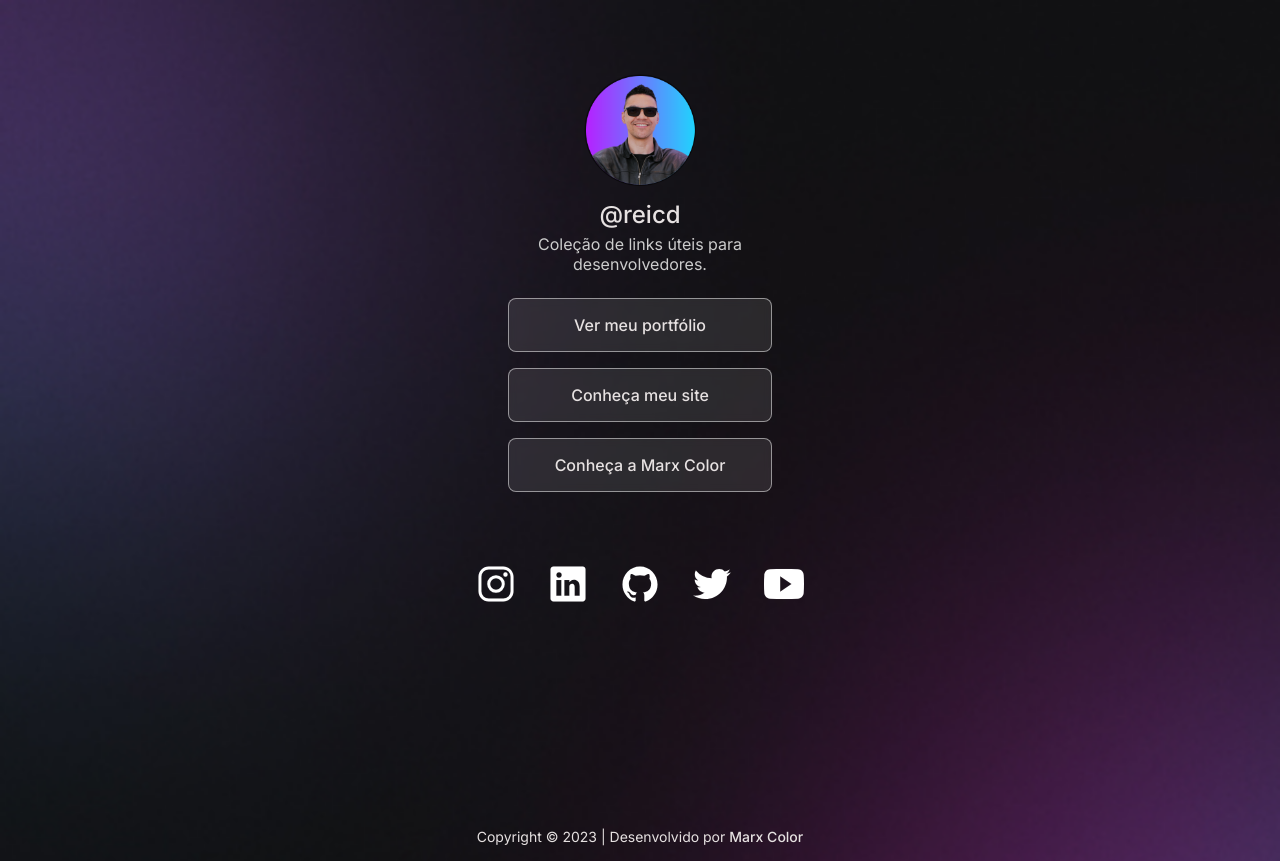
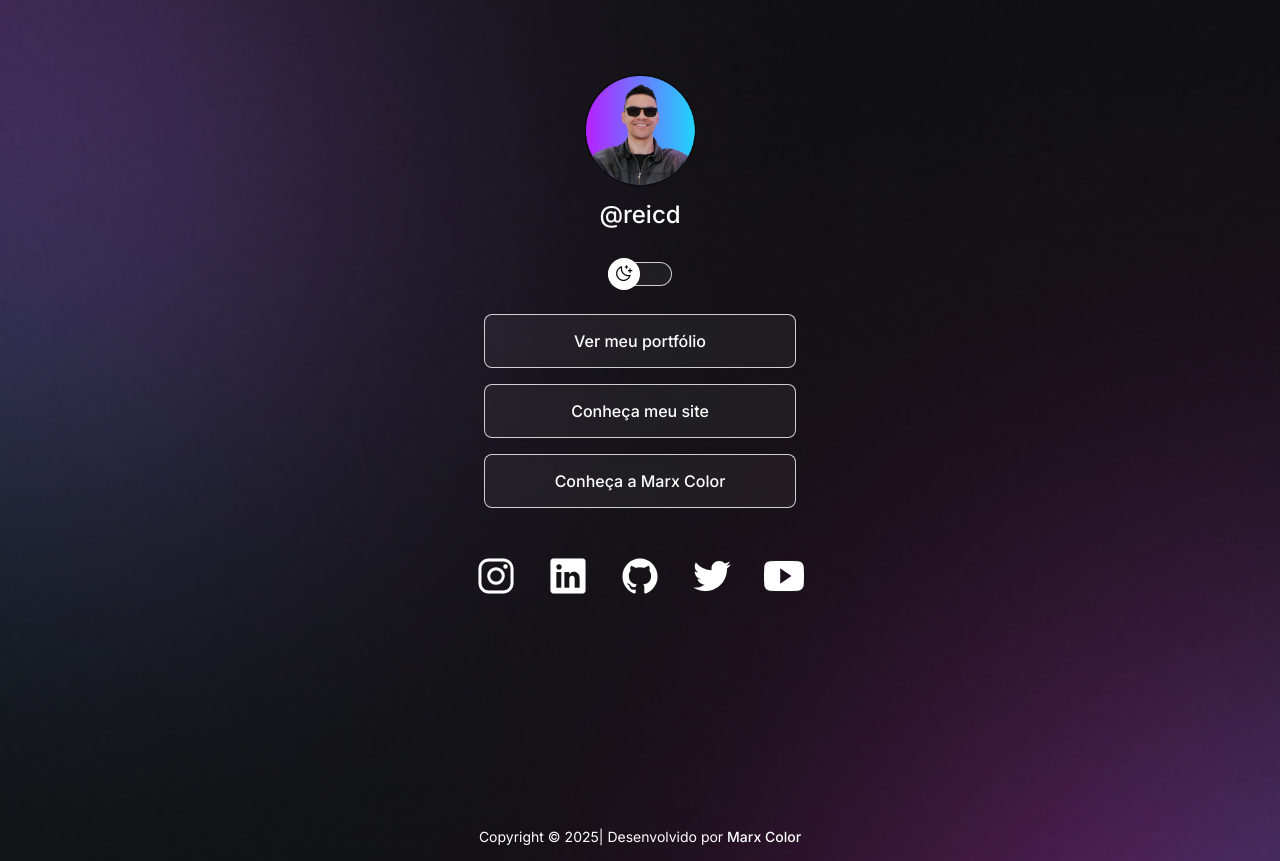
Before and after one commit to Marx-Color/contatosimples, a plain HTML site: page index.html in a window 1280 px wide. Drawn offline with nearby package versions, Linux system fonts and the light colour scheme.

Commit message:
falta só o js
Trocar a foto

```diff
--- a/index.html
+++ b/index.html
@@ -1,43 +1,92 @@
 <!DOCTYPE html>
-<html lang="pt-br">
+<html lang="pt-br" class="">
   <head>
-    <link rel="preconnect" href="https://fonts.googleapis.com">
-    <link rel="preconnect" href="https://fonts.gstatic.com" crossorigin>
-    <link href="https://fonts.googleapis.com/css2?family=Bebas+Neue&family=Inter:ital,opsz,wght@0,14..32,100..900;1,14..32,100..900&display=swap" rel="stylesheet">
-    <meta charset="UTF-8">
-    <meta name="viewport" content="width=device-width, initial-scale=1.0">
+    <link rel="preconnect" href="https://fonts.googleapis.com" />
+    <link rel="preconnect" href="https://fonts.gstatic.com" crossorigin />
+    <link
+      href="https://fonts.googleapis.com/css2?family=Bebas+Neue&family=Inter:ital,opsz,wght@0,14..32,100..900;1,14..32,100..900&display=swap"
+      rel="stylesheet"
+    />
+    <meta charset="UTF-8" />
+    <meta name="viewport" content="width=device-width, initial-scale=1.0" />
     <title>DevLinks</title>
-    <link rel="stylesheet" href="style.css">
+    <link rel="stylesheet" href="style.css" />
   </head>
-  <link rel="icon" href="favicon.svg"  type="image/svg+xml">
+  <link rel="icon" href="favicon.svg" type="image/svg+xml" />
   <body>
     <div class="container">
       <div class="profile">
-      <img src="image/avatar-light.png" alt="Avatar do Usuário" class="avatar">
+        <img
+          src="image/avatar-light.png"
+          alt="Avatar do Usuário"
+          class="avatar"
+        />
         <h1 class="name">@reicd</h1>
-      <p class="description">Coleção de links úteis para desenvolvedores.</p>
+      </div>
+      <div id="switch">
+        <button>
+          </button>
+          <span></span>
+      </div>
+      <div>
+
         <ul>
-
-        <li><a href="https://marx-color.github.io/portifolio2025/">Ver meu portfólio</a></li>
-        <li><a href="https://www.duarterc.eu.org/site/">Conheça meu site</a></li>
-        <li><a href="https://www.canteiroeobra.eng.br/marxcolor/">Conheça a Marx Color</a></li>
-
+          <li>
+            <a href="https://marx-color.github.io/portifolio2025/"
+              >Ver meu portfólio</a
+            >
+          </li>
+          <li>
+            <a href="https://www.duarterc.eu.org/site/">Conheça meu site</a>
+          </li>
+          <li>
+            <a href="https://www.canteiroeobra.eng.br/marxcolor/"
+              >Conheça a Marx Color</a
+            >
+          </li>
         </ul>
       </div>
       <div class="social-icons">
-        <a href="https://www.instagram.com/reicd1/"><ion-icon name="logo-instagram"></ion-icon></a>
-        <a href="https://www.linkedin.com/in/reicd/"><ion-icon name="logo-linkedin"></ion-icon></a>
-        <a href="https://www.github.com/reicd"><ion-icon name="logo-github"></ion-icon></a>
-       <a href="https://x.com/reicd"><ion-icon name="logo-twitter"></ion-icon></a>
-        <a href="https://www.youtube.com/reicd1"><ion-icon name="logo-youtube"></ion-icon></a>
+        <a href="https://www.instagram.com/reicd1/"
+          ><ion-icon name="logo-instagram"></ion-icon
+        ></a>
+        <a href="https://www.linkedin.com/in/reicd/"
+          ><ion-icon name="logo-linkedin"></ion-icon
+        ></a>
+        <a href="https://www.github.com/reicd"
+          ><ion-icon name="logo-github"></ion-icon
+        ></a>
+        <a href="https://x.com/reicd"
+          ><ion-icon name="logo-twitter"></ion-icon
+        ></a>
+        <a href="https://www.youtube.com/reicd1"
+          ><ion-icon name="logo-youtube"></ion-icon
+        ></a>
       </div>
     </div>
     <footer>
-    <p>Copyright © 2023 | Desenvolvido por <a href="https://www.canteiroeobra.eng.br/marxcolor/" target="_blank" rel="nofollow">Marx Color</a></p>
+      <p>
+        Copyright © <span id="year"></span>| Desenvolvido por
+        <a
+          href="https://www.canteiroeobra.eng.br/marxcolor/"
+          target="_blank"
+          rel="nofollow"
+          >Marx Color</a
+        >
+      </p>
     </footer>
 
+    <script
+      type="module"
+      src="https://unpkg.com/ionicons@7.1.0/dist/ionicons/ionicons.esm.js"
+    ></script>
+    <script
+      nomodule
+      src="https://unpkg.com/ionicons@7.1.0/dist/ionicons/ionicons.js"
+    ></script>
 
-    <script type="module" src="https://unpkg.com/ionicons@7.1.0/dist/ionicons/ionicons.esm.js"></script>
-<script nomodule src="https://unpkg.com/ionicons@7.1.0/dist/ionicons/ionicons.js"></script>
+    <script>
+      document.getElementById("year").textContent = new Date().getFullYear()
+    </script>
   </body>
 </html>
--- a/style.css
+++ b/style.css
@@ -3,9 +3,25 @@
   margin: 0;
   padding: 0;
 }
+:root{
+  --text-color:#ffffff;
+  --bg-url: url('image/bg-mobile.jpg');
+  --stroke-color: rgba(255, 255, 255, 0.791);
+  --suface-color: rgba(255, 255, 255, 0.05);
+  --switch-bg: url('assets/moon-stars.svg');
+
+}
+.light{
+  --text-color:#000000;
+  --bg-url: url('image/bg-mobile-light.jpg');
+  --stroke-color: rgba(0, 0, 0, 0.1);
+  --suface-color: rgba(246, 49, 49, 0.476);
+  --switch-bg: url('assets/sun.svg');
+}
 body{
 
-  background: url('image/bg-mobile.jpg') no-repeat top center/cover;
+  background: var(--bg-url) no-repeat top center/cover;
+  color: var(--text-color);
 }
 .container{
  width: 360px;
@@ -26,14 +42,46 @@ body{
 .name{
   font-size: 24px;
   margin: 10px 0 5px 0;
-  color: #e6e1e1;
+  color:var(--text-color);
   font-weight: 500;
 
 }
-.description{
-  font-size: 16px;
-  color: #cccccc;
+#switch{
+
+  position: relative;
+  width: 64px;
+
+  margin: 4px auto;
 }
+#switch button{
+  width: 32px;
+  height: 32px;
+  background-repeat: no-repeat;
+  background-position: center;
+  background: white var(--switch-bg) no-repeat center/ 60%;
+  border: 0;
+  border-radius: 50%;
+  position: absolute;
+  z-index: 1 ;
+  top: 50%;
+  transform: translateY(-50%);
+
+}
+#switch span {
+    display: block;
+    width: 64px;
+    height: 24px;
+    background: var(--suface-color);
+    border: 1px solid var(--stroke-color);
+    backdrop-filter: blur(4px);
+    -webkit-backdrop-filter: blur(4px);
+    border-radius: 9999px;
+}
+
+.light #switch button{
+  left: 32px;
+}
+
 body *{
   font-family: 'Inter', sans-serif;
 }
@@ -50,14 +98,14 @@ ul {
 
 ul li a {
   text-decoration: none;
-  color: #e6e1e1;
+  color: var(--text-color);
   display: flex;
   gap: 8;
   justify-content: center;
   padding: 16px 24px;
   align-items: center;
-  background: rgba(255, 255, 255, 0.1);
-  border: 1px solid rgba(255, 255, 255, 0.5);
+  background:var(--suface-color);
+  border: 1px solid var(--stroke-color);
   border-radius: 8px;
 
   backdrop-filter: blur(4px);
@@ -81,11 +129,11 @@ ul li a:hover {
   justify-content: center;
   gap:32px;
   font-size: 40px;
-  color: #ffffff;
+  color: var(--text-color);
 }
 
 .social-icons a{
-  color: #ffffff;
+  color: var(--text-color);
   transition: color 0.3s ease;
 }
 .social-icons a:hover{
@@ -96,10 +144,14 @@ footer {
   text-align: center;
   padding: 16px 0;
   font-size: 14px;
-  color: #e6e1e1;
+  color: var(--text-color);
 }
 footer a {
-  color: #e6e1e1;
+  color: var(--text-color);
   text-decoration: none;
   font-weight: 500;
 }
+footer a:hover {
+  text-decoration: underline;
+  color: chartreuse;
+}
```
Lines whose indentation alone changed are shown as unchanged.
